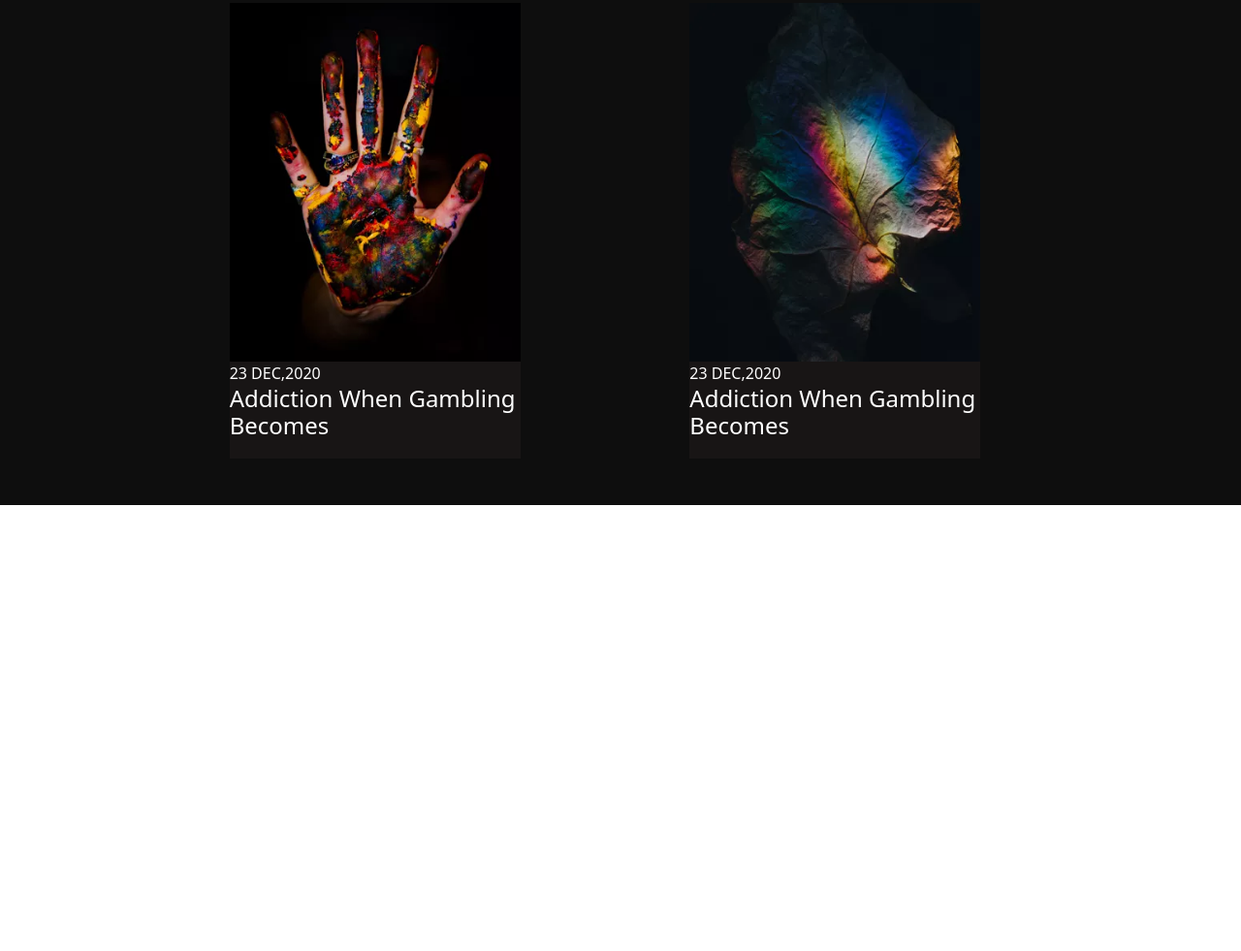
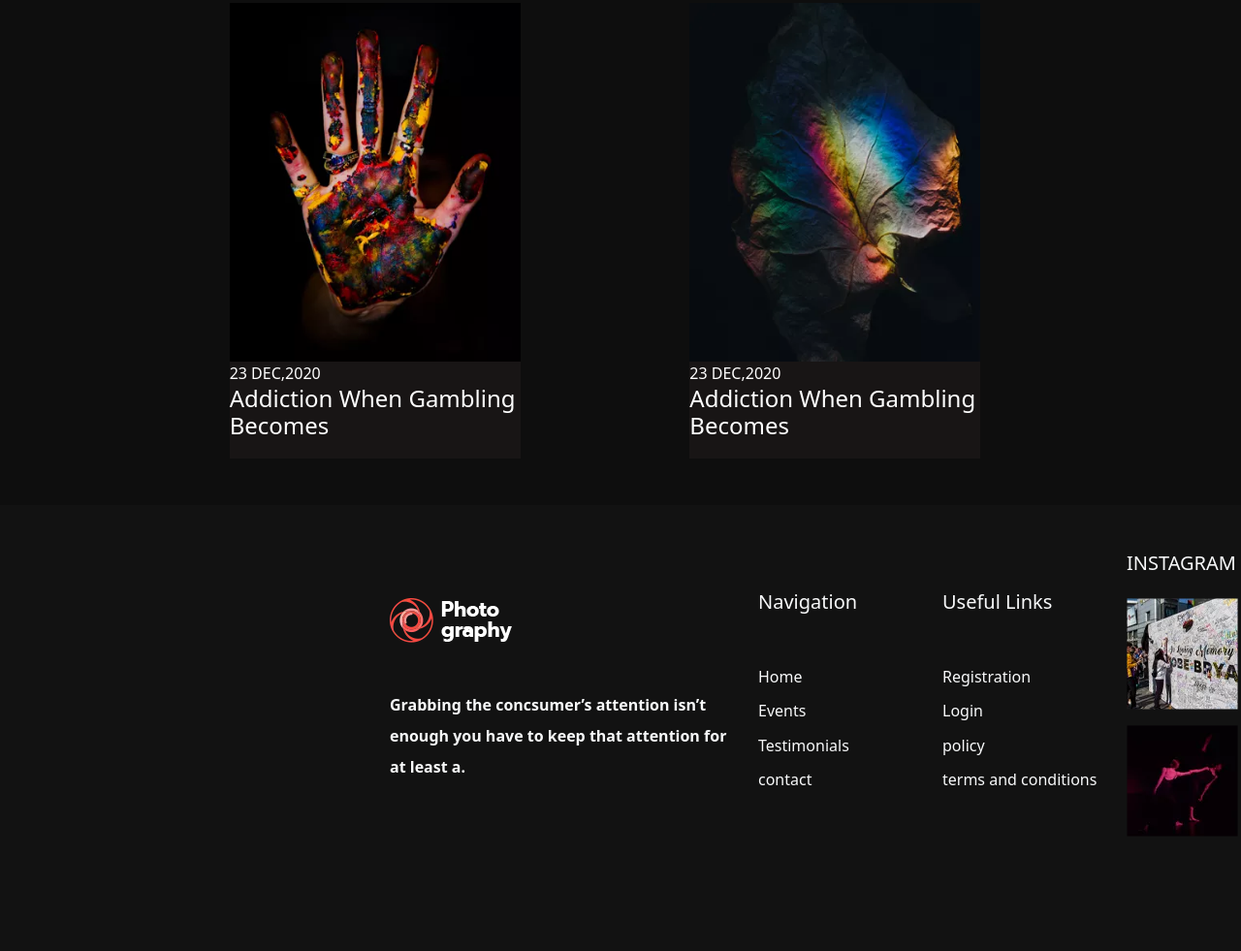
Before and after one commit to Itsajay12/photography, a plain HTML site: page index.html in a window 1280 px wide. Shown: the part 5448-6429 px from the top of the page at 97% size. Before the commit the page ends 5969 px from the top, so only its background shows below. Drawn offline with nearby package versions, Linux system fonts and the light colour scheme.

Commit message:
project completed

```diff
--- a/index.html
+++ b/index.html
@@ -396,10 +396,64 @@
                             Becomes
                     </h4>
                 </div>
-
+            </div>
+        </div>
+    </section>
+    <!--section 6 ends-->
+    <!--section 7-->
+    <footer id="footer">
+        <div class="container pt-5">
+            <div class="row text-light justify-content-center align-items-center">
+                <div class="col-sm-4 ">
+                    <img src="images/logo.png.webp" alt="">
+                    <br>
+                    <h6 class="fw-bold  pt-5 lh-lg text-wrap">Grabbing the concsumer’s attention isn’t enough you have to keep that attention for at least a.</h6>
+                </div>
+                <div class="col-sm-2">
+                    <h5>Navigation</h5>
+                    <h6 class="fw-light pt-5">Home</h6>
+                    <h6 class="fw-light pt-2">Events</h6>
+                    <h6 class="fw-light pt-2">Testimonials</h6>
+                    <h6 class="fw-light pt-2">contact</h6>
+                </div>
+                <div class="col-sm-2">
+                    <h5>Useful Links</h5>
+                    <h6 class="fw-light pt-5">Registration</h6>
+                    <h6 class="fw-light pt-2">Login</h6>
+                    <h6 class="fw-light pt-2">policy</h6>
+                    <h6 class="fw-light pt-2">terms and conditions</h6>
+                </div>
+                <div class="col-sm-4">
+                    <h5 class="text-uppercase">Instagram Fields</h5>
+                    <div class="row pt-3">
+                        <div class="col-sm-4">
+                            <img src="images/instagram1.png.webp" alt="">
+                        </div>
+                        <div class="col-sm-4">
+                            <img src="images/instagram2.png.webp" alt="">
+                        </div>
+                        <div class="col-sm-4">
+                            <img src="images/instagram3.png.webp" alt="">
+                        </div>
+                    </div>
+                    <div class="row pt-3">
+                        <div class="col-sm-4">
+                            <img src="images/instagram4.png.webp" alt="">
+                        </div>
+                        <div class="col-sm-4">
+                            <img src="images/instagram5.png.webp" alt="">
+                        </div>
+                        <div class="col-sm-4">
+                            <img src="images/instagram6.png.webp" alt="">
+                        </div>
+                    </div>
                 </div>
             </div>
-        </section>
-        <script src="https://cdn.jsdelivr.net/npm/bootstrap@5.3.2/dist/js/bootstrap.bundle.min.js" integrity="sha384-C6RzsynM9kWDrMNeT87bh95OGNyZPhcTNXj1NW7RuBCsyN/o0jlpcV8Qyq46cDfL" crossorigin="anonymous"></script>
-    </body>
+        </div>
+        <div class="container d-flex justify-content-end text-light pt-5 ">
+            <h6 class="fw-bold">Follow us __ <i class="bi bi-twitter-x px-2"></i>  <i class="bi bi-facebook px-2"></i> <i class="bi bi-threads-fill px-2"></i></h6>
+        </div>
+    </footer>
+    <script src="https://cdn.jsdelivr.net/npm/bootstrap@5.3.2/dist/js/bootstrap.bundle.min.js" integrity="sha384-C6RzsynM9kWDrMNeT87bh95OGNyZPhcTNXj1NW7RuBCsyN/o0jlpcV8Qyq46cDfL" crossorigin="anonymous"></script>
+</body>
 </html>
--- a/style.css
+++ b/style.css
@@ -1,3 +1,4 @@
+@import url("https://cdn.jsdelivr.net/npm/bootstrap-icons@1.11.1/font/bootstrap-icons.css");
 * {
     margin: 0;
     padding: 0;
@@ -136,3 +137,8 @@
 
 
 }
+#footer{
+    background-color: #121212;
+    width: 1920px;
+    height: 460px;
+}
```
Also changed, not shown: images/instagram1.png.webp (added), images/instagram2.png.webp (added), images/instagram3.png.webp (added), images/instagram4.png.webp (added), images/instagram5.png.webp (added), images/instagram6.png.webp (added).
